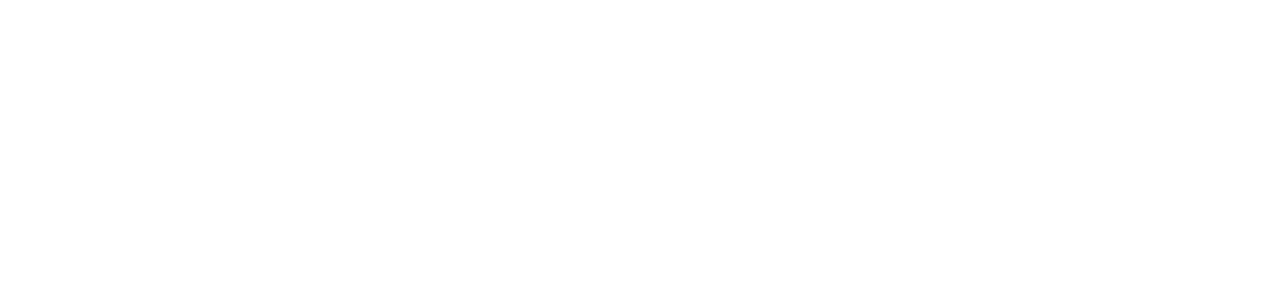
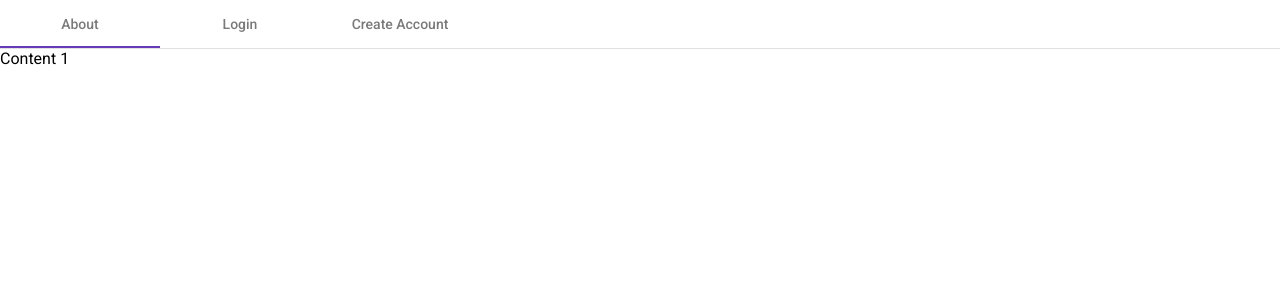
Before and after one commit to Dmonroe3795/Project2, an Angular app in the folder Proj2NG/: page /landing in a window 1280 px wide. Before the commit this address led to /. Shown: the top 300 px of the page. Built offline with nearby package versions, Linux system fonts and the light colour scheme.

Commit message:
Added landign page

```diff
--- a/Proj2NG/src/app/app-routing.module.ts
+++ b/Proj2NG/src/app/app-routing.module.ts
@@ -3,11 +3,14 @@
 import { LoginComponent } from './component/login/login.component';
 import { NotesComponent } from './component/notes/notes.component';
 import { NavComponent } from './nav/nav.component';
+import { LandingComponent } from './component/landing/landing.component';
+
 const routes: Routes = [
   {path : "login", component : LoginComponent},
   {path : "nav", component : NavComponent},
   {path : "nav/notes", component : NotesComponent},
-  {path : '', redirectTo: '/login', pathMatch : 'full'}
+  {path : "landing", component : LandingComponent},
+  {path : '', redirectTo: '/landing', pathMatch : 'full'}
 ];
 
 @NgModule({
--- a/Proj2NG/src/app/app.component.html
+++ b/Proj2NG/src/app/app.component.html
@@ -1,7 +1,4 @@
 
 <div>
-<!-- <app-nav></app-nav> -->
-<!-- <app-top-banner></app-top-banner>
- -->
-<router-outlet title={{title}}></router-outlet>
+    <router-outlet></router-outlet>
 </div>
--- /dev/null
+++ b/Proj2NG/src/app/component/landing/landing.component.html
@@ -0,0 +1,7 @@
+<mat-tab-group>
+    <mat-tab label="About"> Content 1 </mat-tab>
+    <mat-tab label="Login">
+        <app-login></app-login>
+    </mat-tab>
+    <mat-tab label="Create Account"> Content 3 </mat-tab>
+</mat-tab-group>
--- /dev/null
+++ b/Proj2NG/src/app/component/landing/landing.component.ts
@@ -0,0 +1,16 @@
+import { Component, OnInit } from '@angular/core';
+import { Router } from "@angular/router";
+
+@Component({
+  selector: 'app-landing',
+  templateUrl: './landing.component.html',
+  styleUrls: ['./landing.component.css']
+})
+export class LandingComponent implements OnInit {
+
+  constructor(private router : Router) { }
+
+  ngOnInit() {
+  }
+
+}
```
Also changed, not shown: Proj2NG/src/app/app.module.ts (+8 -2 lines), Proj2NG/src/app/component/landing/landing.component.css (added), 1 other file (tests, documents, lock files or other folders).
